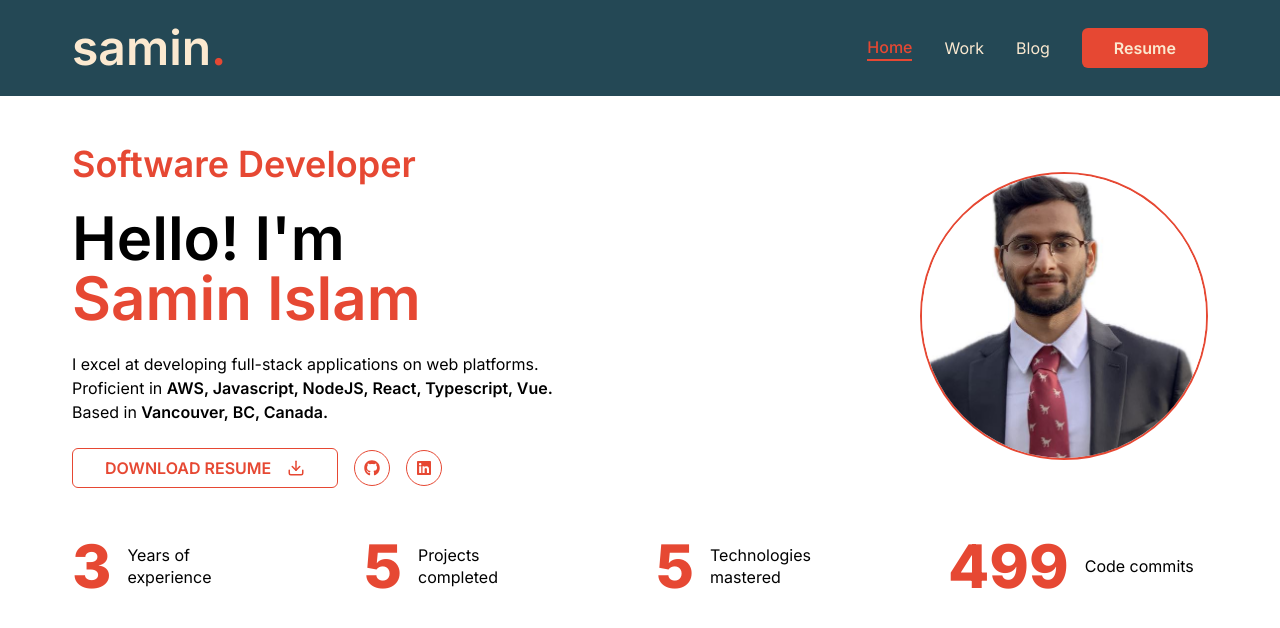
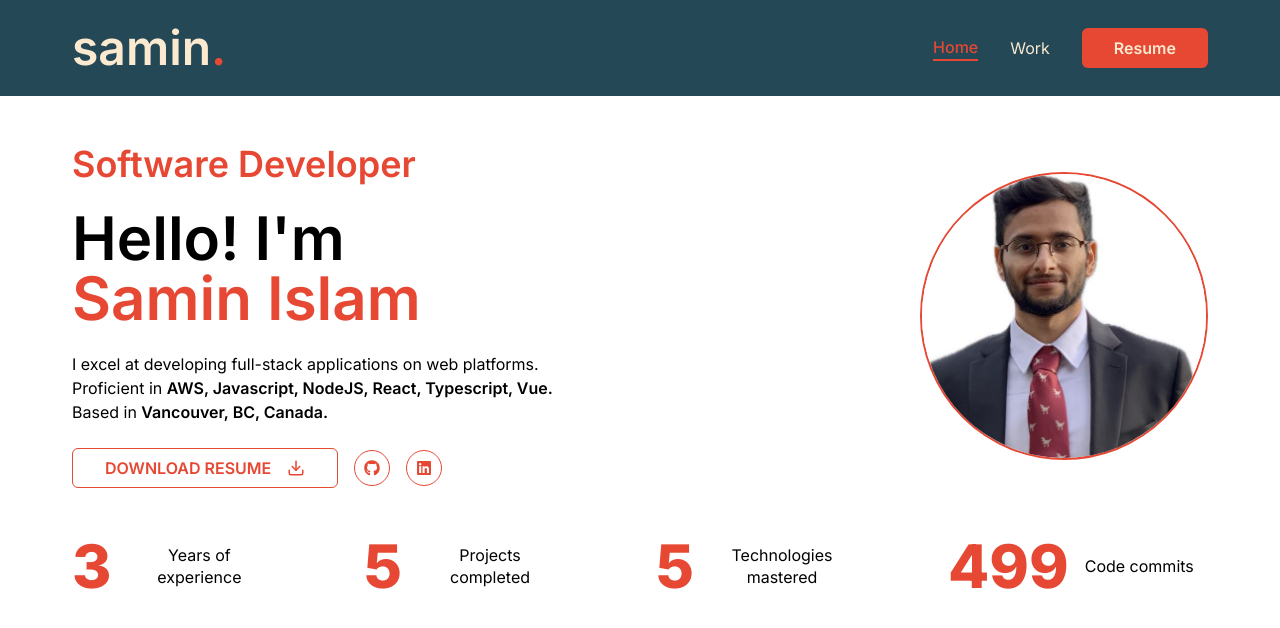
Before and after one commit to saminsss/portfolio, a Next.js app: page / in a window 1280 px wide. Shown: the top 628 px of the page. Built offline with nearby package versions, Linux system fonts and the light colour scheme.

Commit message:
clean up nav and styles

```diff
--- a/src/components/Nav/DesktopNav.tsx
+++ b/src/components/Nav/DesktopNav.tsx
@@ -12,10 +12,6 @@ const links = [
   {
     name: 'work',
     path: '/work',
-  },
-  {
-    name: 'blog',
-    path: '/blog',
   },
 ];
 
--- a/src/components/Nav/MobileNav.tsx
+++ b/src/components/Nav/MobileNav.tsx
@@ -15,10 +15,6 @@ const links = [
   {
     name: 'work',
     path: '/work',
-  },
-  {
-    name: 'blog',
-    path: '/blog',
   },
 ];
 
--- a/src/components/Stats.tsx
+++ b/src/components/Stats.tsx
@@ -28,7 +28,7 @@ const Stats = () => {
         {stats.map((stat) => (
           <div
             key={stat.text}
-            className="flex flex-1 gap-4 items-center justify-center">
+            className="flex flex-col md:flex-row gap-2 md:gap-4 items-center justify-center">
             <CountUp
               end={stat.num}
               duration={5}
@@ -38,7 +38,7 @@ const Stats = () => {
             <p
               className={`${
                 stat.text.length < 15 ? 'max-w-28' : 'max-w-36'
-              } leading-snug`}>
+              } leading-snug text-center`}>
               {stat.text}
             </p>
           </div>
```
